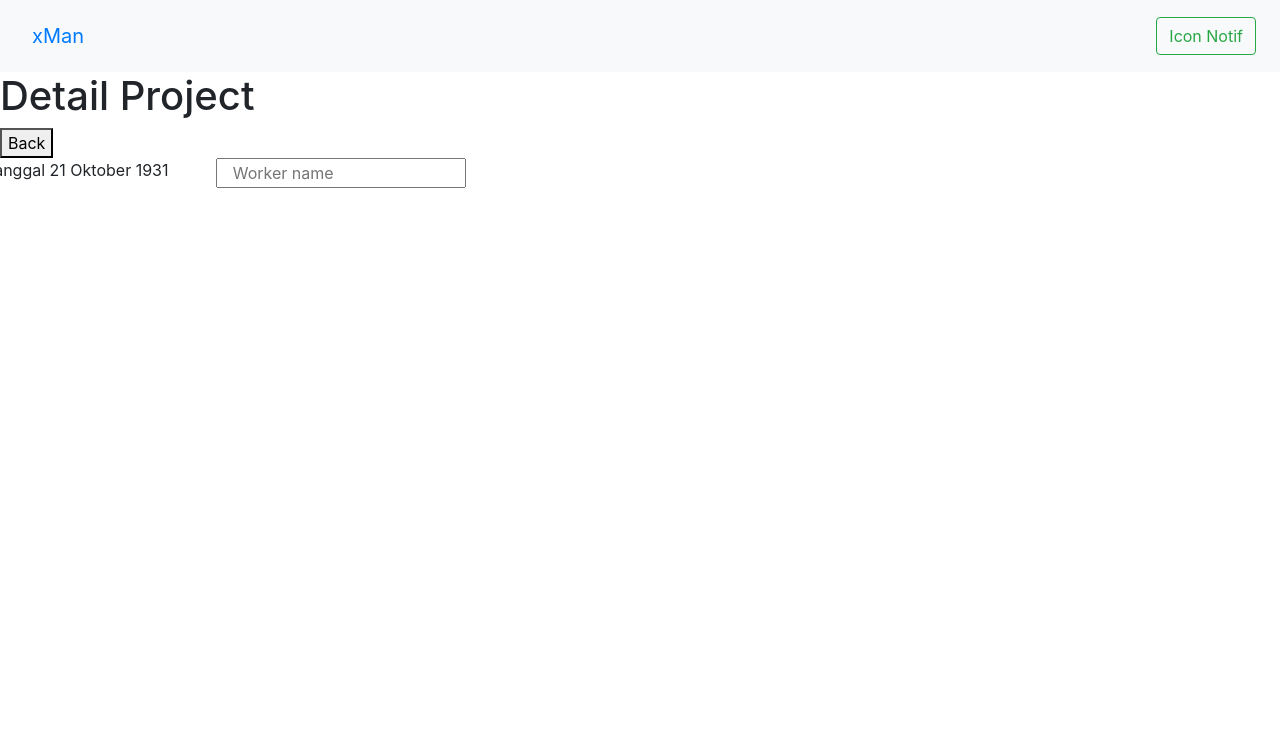
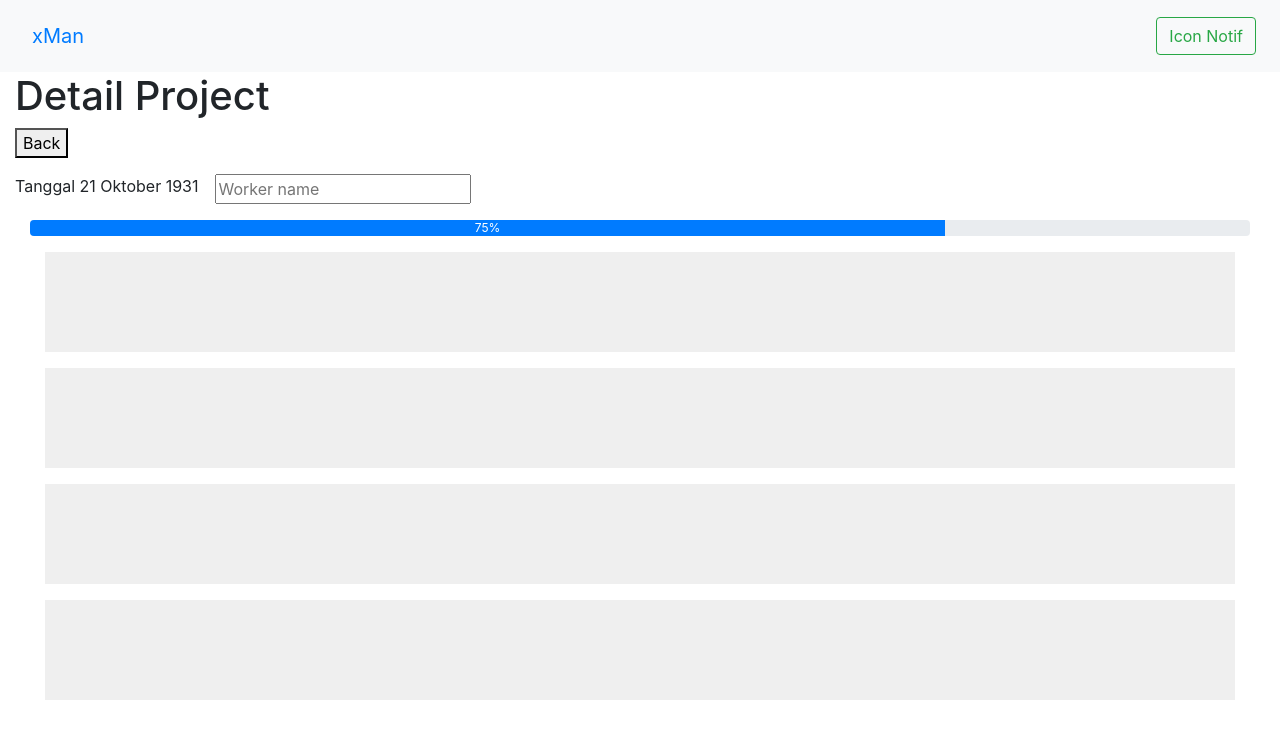
Before and after one commit to task-management-xapiens-batch-2/front-end-big-case, a React (Create React App) app: page /detail-project in a window 1280 px wide. Shown: the top 738 px of the page. Built offline with nearby package versions, Linux system fonts and the light colour scheme.

Commit message:
Add progress bar and task component in detail project page

```diff
--- /dev/null
+++ b/src/components/ProgressBar.component.jsx
@@ -0,0 +1,20 @@
+import React from "react";
+
+const ProgressBar = () => {
+  return (
+    <div class="progress mt-3">
+      <div
+        class="progress-bar"
+        role="progressbar"
+        style={{ width: "75%" }}
+        aria-valuenow="75"
+        aria-valuemin="0"
+        aria-valuemax="100"
+      >
+        75%
+      </div>
+    </div>
+  );
+};
+
+export default ProgressBar;
--- /dev/null
+++ b/src/components/Task.component.jsx
@@ -0,0 +1,15 @@
+import React from "react";
+import { useHistory } from "react-router";
+
+const TaskComponent = () => {
+  const history = useHistory();
+  return (
+    <div
+      onClick={() => history.push("/detail-project")}
+      style={{ backgroundColor: "#efefef", height: 100 }}
+      className="mb-3"
+    />
+  );
+};
+
+export default TaskComponent;
--- a/src/pages/DetailProject.js
+++ b/src/pages/DetailProject.js
@@ -1,14 +1,23 @@
 import React from "react";
+import ProgressBar from "../components/ProgressBar.component";
+import TaskComponent from "../components/Task.component";
 
 const DetailProject = () => {
   return (
-    <div>
+    <div className="container-fluid">
       <h1>Detail Project</h1>
       <button>Back</button>
-      <div className="row">
+      <div className="container-fluid mt-3">
         <div className="row">
-          <div className="col">Tanggal 21 Oktober 1931</div>
-          <input className="col" type="text" placeholder="Worker name" />
+          <div className="mr-3">Tanggal 21 Oktober 1931</div>
+          <input type="text" placeholder="Worker name" />
+        </div>
+        <ProgressBar />
+        <div className="col mt-3 sm-10">
+          <TaskComponent />
+          <TaskComponent />
+          <TaskComponent />
+          <TaskComponent />
         </div>
       </div>
     </div>
```
